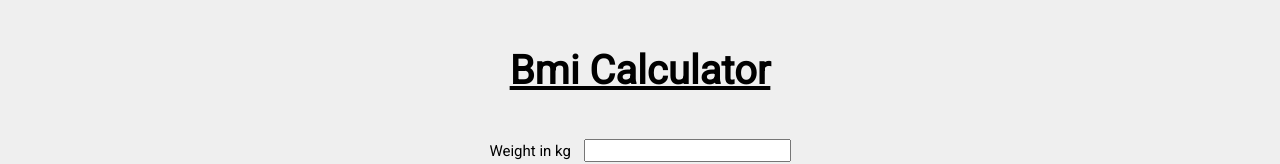
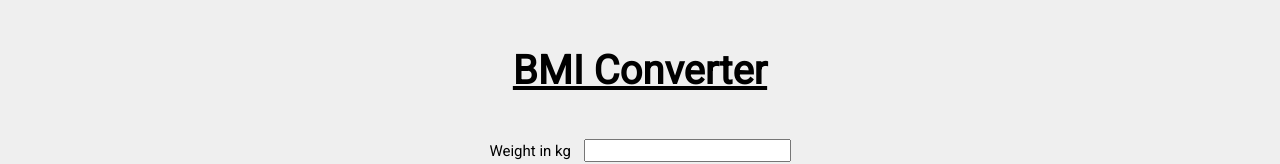
Before and after one commit to Joberg95/react-bmi-challenge, a React (Create React App) app: page / in a window 1280 px wide. Shown: the top 164 px of the page. Built offline with nearby package versions, Linux system fonts and the light colour scheme.

Commit message:
changed header title , all tests green

```diff
--- a/src/header.js
+++ b/src/header.js
@@ -4,7 +4,7 @@ class Header extends Component {
     render() {
         return (
             <div>
-                <h1>Bmi Calculator</h1>
+                <h1>BMI Converter</h1>
             </div>
         )
     }
```
